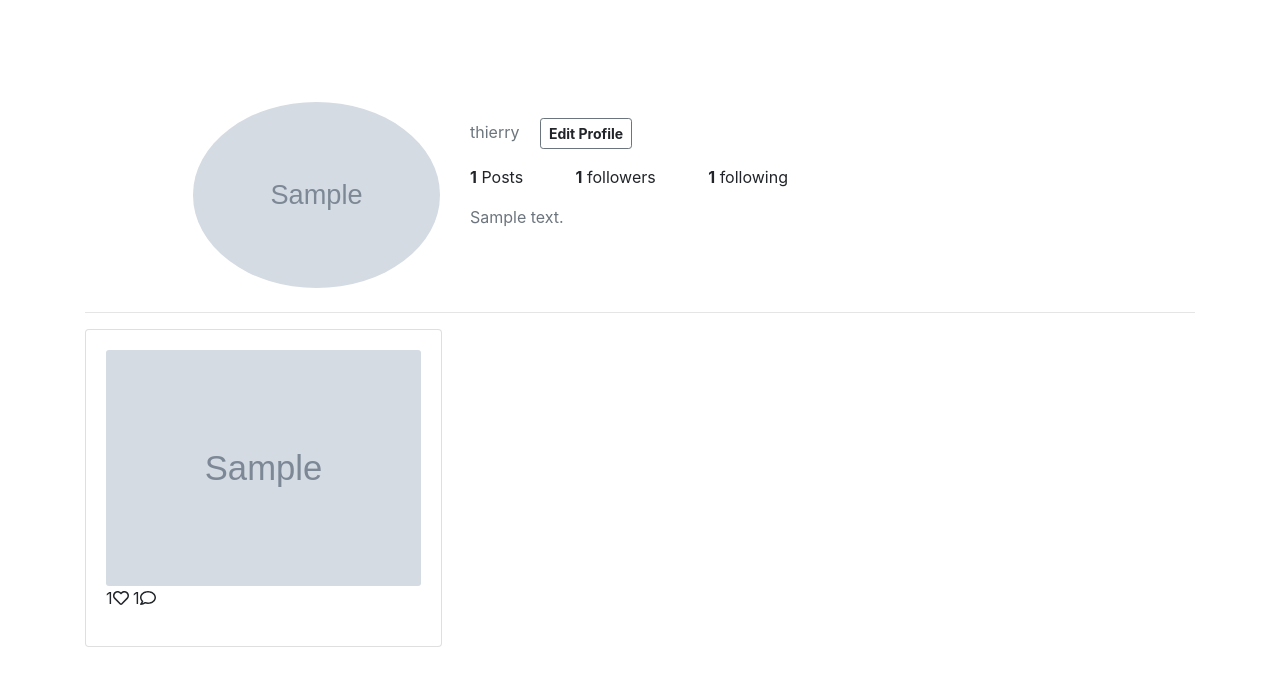
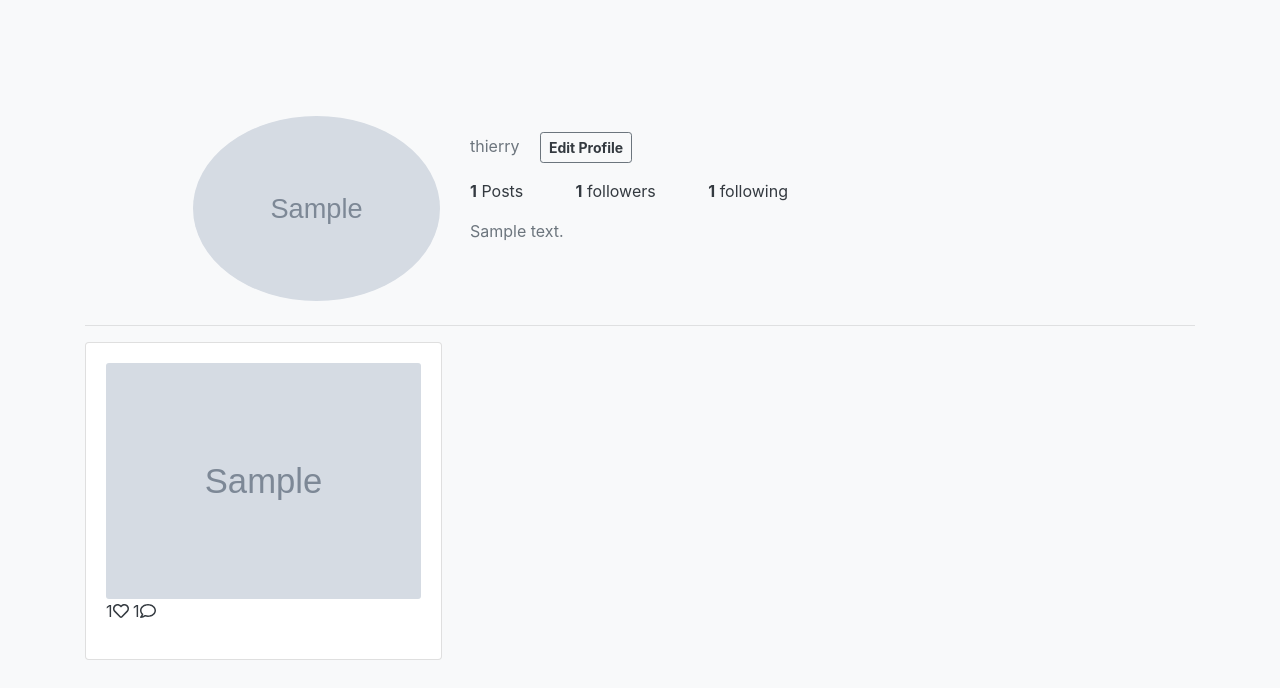
Before and after one commit to mugisha-thierry/instagram, a Django app: page /profile/christine/ in a window 1280 px wide. Shown: the part 61-760 px from the top of the page. Run offline with Django 3.2, Linux system fonts and the light colour scheme; a user stored in the database is signed in; data comes from the database, SQL or seed files in the repository; tables that the repository leaves empty hold one stand-in row (values such as "Sample post"); grey boxes marked "Sample" are stand-in pictures; some libraries are stand-ins or nearby versions.

```diff
--- a/app/templates/profile.html
+++ b/app/templates/profile.html
@@ -1,6 +1,7 @@
 {% extends 'base.html' %}
 {% load crispy_forms_tags %}
 {% block content %}
+<div class="p-3 mb-2 bg-light text-dark">
     <div class="container" style="margin-top:8%">
         <div class="content-section">
             <div class="media">
@@ -21,8 +22,10 @@
 
                                 <div class="post-details mt-3 mb-3">
                                     <span class="mr-5"><strong>{{images.count}}</strong> Posts</span>
-                                <span class="mr-5"> <strong>{{ user.profile.followers.count }}</strong> followers</span>
-                                <span class="mr-5"> <strong>{{ user.profile.following.count }}</strong> following</span>
+                                    <span class="mr-5"> <strong>{{ user.profile.followers.count }}</strong>
+                                        followers</span>
+                                    <span class="mr-5"> <strong>{{ user.profile.following.count }}</strong>
+                                        following</span>
                                 </div>
                                 <h5>{{ user.profile.name }}</h5>
                                 <p class="text-secondary">{{ user.profile.bio }}</p>
@@ -35,7 +38,8 @@
                 aria-hidden="true">
                 <div class="modal-dialog modal-md ">
                     <div class="modal-content">
-                    <form action="" method="post" novalidate enctype="multipart/form-data" class="mr-4 mt-4 ml-4 mb-4">
+                        <form action="" method="post" novalidate enctype="multipart/form-data"
+                            class="mr-4 mt-4 ml-4 mb-4">
                             {% csrf_token%}
                             {{ prof_form|crispy}}
                             <button type="submit" class="btn btn-primary btn-sm"> Update Profile</button>
@@ -50,13 +54,12 @@
             <div class="card">
                 <div class="card-body">
                     <img src="{{image.image.url}}" alt="{{image.caption}}" class="card-img">
-                <p>{{image.likes.count}}<i class="far fa-heart mx-auto"
-                        aria-hidden="true"></i>  {{image.comments.count}}<i class="far fa-comment hearticon mx-auto"
-                        aria-hidden="true"></i></p>
+                    <p>{{image.likes.count}}<i class="far fa-heart mx-auto" aria-hidden="true"></i>
+                        {{image.comments.count}}<i class="far fa-comment hearticon mx-auto" aria-hidden="true"></i></p>
                 </div>
             </div>
             {% endfor %}
         </div>
     </div>
-
+</div>
 {% endblock %}
```
Lines whose indentation alone changed are shown as unchanged.
